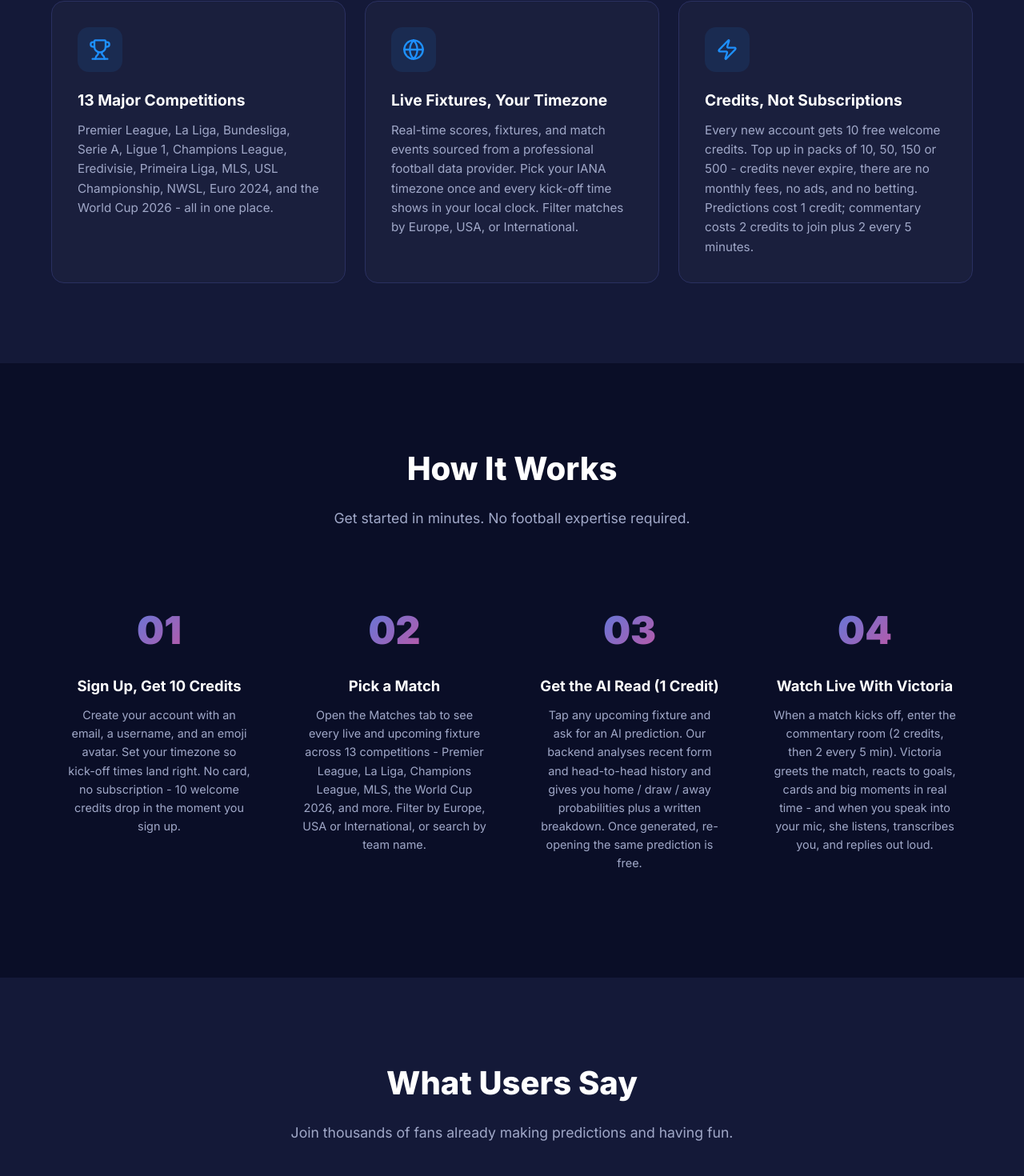
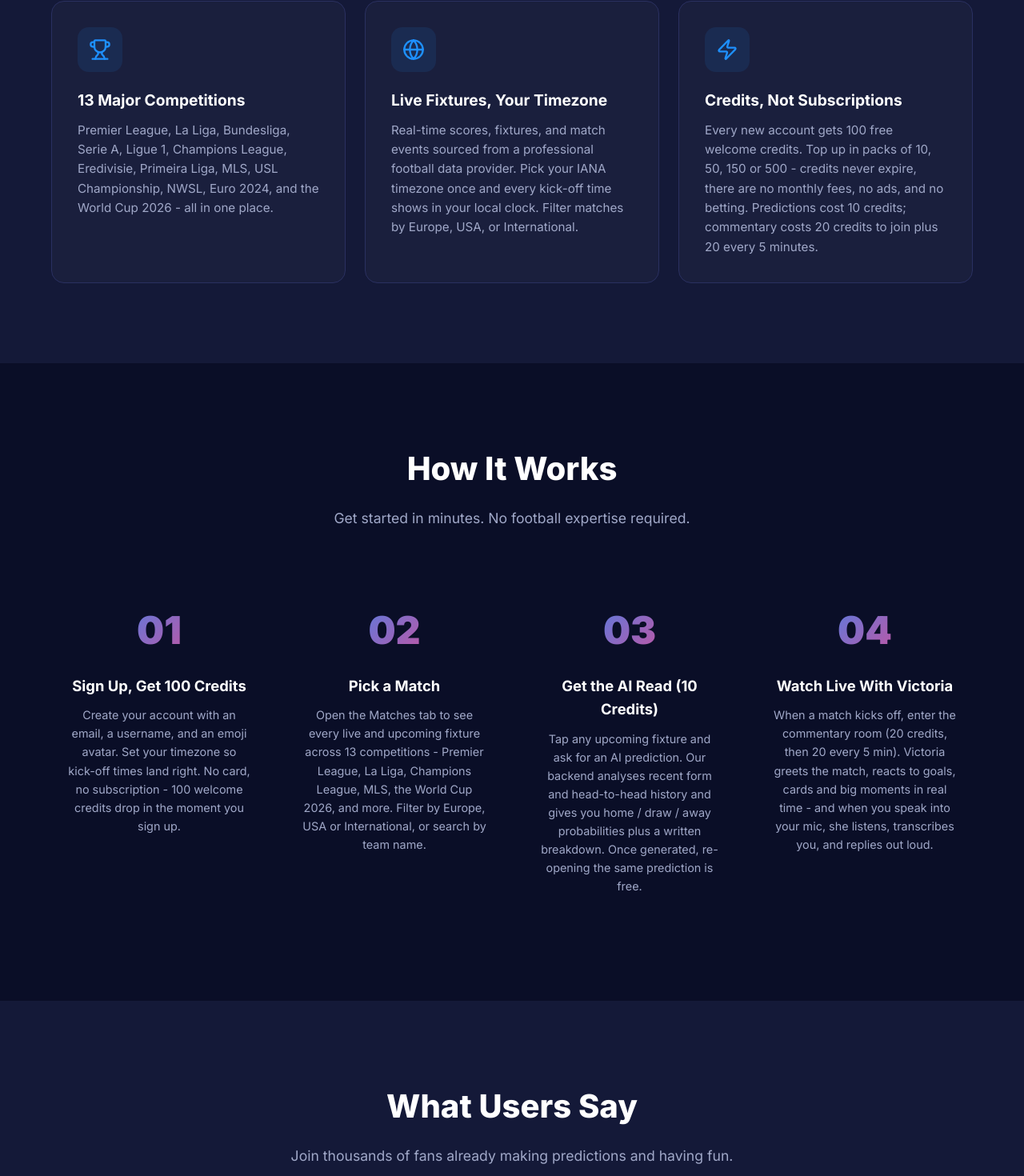
Before and after one commit to mvpcraft/web-home-task, a React (Vite) app: page / in a window 1280 px wide. Shown: the part 1372-2842 px from the top of the page at 80% size. Built offline with nearby package versions, Linux system fonts and the light colour scheme; no server answers.

Commit message:
update: update credit logic

```diff
--- a/src/pages/Home.tsx
+++ b/src/pages/Home.tsx
@@ -42,16 +42,16 @@ const features = [
     icon: <Zap size={28} />,
     title: 'Credits, Not Subscriptions',
     description:
-      'Every new account gets 10 free welcome credits. Top up in packs of 10, 50, 150 or 500 - credits never expire, there are no monthly fees, no ads, and no betting. Predictions cost 1 credit; commentary costs 2 credits to join plus 2 every 5 minutes.',
+      'Every new account gets 100 free welcome credits. Top up in packs of 10, 50, 150 or 500 - credits never expire, there are no monthly fees, no ads, and no betting. Predictions cost 10 credits; commentary costs 20 credits to join plus 20 every 5 minutes.',
   },
 ]
 
 const howItWorks = [
   {
     step: '01',
-    title: 'Sign Up, Get 10 Credits',
+    title: 'Sign Up, Get 100 Credits',
     description:
-      'Create your account with an email, a username, and an emoji avatar. Set your timezone so kick-off times land right. No card, no subscription - 10 welcome credits drop in the moment you sign up.',
+      'Create your account with an email, a username, and an emoji avatar. Set your timezone so kick-off times land right. No card, no subscription - 100 welcome credits drop in the moment you sign up.',
   },
   {
     step: '02',
@@ -61,7 +61,7 @@ const howItWorks = [
   },
   {
     step: '03',
-    title: 'Get the AI Read (1 Credit)',
+    title: 'Get the AI Read (10 Credits)',
     description:
       'Tap any upcoming fixture and ask for an AI prediction. Our backend analyses recent form and head-to-head history and gives you home / draw / away probabilities plus a written breakdown. Once generated, re-opening the same prediction is free.',
   },
@@ -69,7 +69,7 @@ const howItWorks = [
     step: '04',
     title: 'Watch Live With Victoria',
     description:
-      'When a match kicks off, enter the commentary room (2 credits, then 2 every 5 min). Victoria greets the match, reacts to goals, cards and big moments in real time - and when you speak into your mic, she listens, transcribes you, and replies out loud.',
+      'When a match kicks off, enter the commentary room (20 credits, then 20 every 5 min). Victoria greets the match, reacts to goals, cards and big moments in real time - and when you speak into your mic, she listens, transcribes you, and replies out loud.',
   },
 ]
 
@@ -84,7 +84,7 @@ const faqs = [
   },
   {
     q: 'How do AI match predictions work?',
-    a: 'When you open a fixture, you can request an AI prediction. Our backend analyses team form, head-to-head history, and live data from our football data provider, then generates win / draw / loss probabilities along with a written analysis explaining the reasoning. Each prediction costs 1 credit and is cached, so re-opening the same prediction later is free.',
+    a: 'When you open a fixture, you can request an AI prediction. Our backend analyses team form, head-to-head history, and live data from our football data provider, then generates win / draw / loss probabilities along with a written analysis explaining the reasoning. Each prediction costs 10 credits and is cached, so re-opening the same prediction later is free.',
   },
   {
     q: 'Which leagues and competitions are covered?',
@@ -92,7 +92,7 @@ const faqs = [
   },
   {
     q: 'Is the app free to use?',
-    a: 'The app is free to download and every new account starts with 10 free welcome credits. Core features use a credit-based system: AI predictions cost 1 credit per match, and live commentary with Victoria costs 2 credits to start a session plus 2 credits every 5 minutes you stay in it. Credits are purchased via in-app purchase in packs of 10, 50, 150 or 500, and they never expire.',
+    a: 'The app is free to download and every new account starts with 100 free welcome credits. Core features use a credit-based system: AI predictions cost 10 credits per match, and live commentary with Victoria costs 20 credits to start a session plus 20 credits every 5 minutes you stay in it. Credits are purchased via in-app purchase in packs of 10, 50, 150 or 500, and they never expire.',
   },
   {
     q: 'When can I use Victoria\u2019s live commentary?',
@@ -323,7 +323,7 @@ export default function Home() {
             <TrendingUp size={48} className={styles.ctaIcon} />
             <h2>Ready for the Next Kick-Off?</h2>
             <p>
-              Download PlayByPlay Anime, claim your 10 welcome credits, and
+              Download PlayByPlay Anime, claim your 100 welcome credits, and
               meet Victoria in the commentary room when the next live match
               begins. Available on iOS and Android.
             </p>
--- a/src/pages/Join/Join.tsx
+++ b/src/pages/Join/Join.tsx
@@ -84,7 +84,7 @@ export default function Join() {
         the World Cup 2026.
       </p>
 
-      {/* Above-the-fold CTA. The label names the concrete reward (10 credits)
+      {/* Above-the-fold CTA. The label names the concrete reward (100 credits)
           instead of the vague "Get started" because audits keep flagging
           benefit-led copy as the single biggest CTA conversion lever. */}
       <div className={styles.topCtaRow}>
@@ -99,7 +99,7 @@ export default function Join() {
             })
           }
         >
-          Get 10 free credits
+          Get 100 free credits
           <ArrowRight size={18} />
         </Link>
         <p className={styles.ctaHint}>
@@ -232,7 +232,7 @@ export default function Join() {
             })
           }
         >
-          Get 10 free credits
+          Get 100 free credits
           <ArrowRight size={18} />
         </Link>
       </div>
--- a/src/pages/Join/LiveMatch.tsx
+++ b/src/pages/Join/LiveMatch.tsx
@@ -81,7 +81,7 @@ export default function LiveMatch() {
             <CheckCircle2 size={16} />
           </span>
           <span>
-            <strong>2 credits to enter</strong>, then 2 credits every 5 minutes
+            <strong>20 credits to enter</strong>, then 20 credits every 5 minutes
             you stay in the session.
           </span>
         </li>
--- a/src/pages/Join/Signup.tsx
+++ b/src/pages/Join/Signup.tsx
@@ -66,7 +66,7 @@ export default function Signup() {
           setInviter({
             username: data.inviter.username,
             avatar: data.inviter.avatar,
-            bonusCredits: data.bonusCredits ?? 10,
+            bonusCredits: data.bonusCredits ?? 100,
           })
         }
       } catch {
@@ -166,7 +166,7 @@ export default function Signup() {
     <div className={styles.card}>
       <h1 className={styles.title}>Create your free account</h1>
       <p className={styles.lede}>
-        10 welcome credits will be waiting on your account. No card required.
+        100 welcome credits will be waiting on your account. No card required.
       </p>
 
       {inviter && (
--- a/src/pages/Join/Welcome.tsx
+++ b/src/pages/Join/Welcome.tsx
@@ -37,7 +37,7 @@ export default function Welcome() {
 
         <div className={styles.badgeRow}>
           <span className={styles.badge}>
-            <Gift size={14} /> 10 welcome credits added
+            <Gift size={14} /> 100 welcome credits added
           </span>
           <span className={styles.badge}>
             <Sparkles size={14} /> Account ready
@@ -46,7 +46,7 @@ export default function Welcome() {
 
         <h1 className={styles.welcomeTitle}>Welcome aboard, {displayName}!</h1>
         <p className={styles.welcomeSub}>
-          Your PlayByPlay Anime account is ready and your 10 free credits are
+          Your PlayByPlay Anime account is ready and your 100 free credits are
           waiting. Install the app on your phone and sign in{' '}
           {email ? (
             <>
@@ -115,7 +115,7 @@ export default function Welcome() {
 
       <div className={styles.signinHint}>
         <strong>Tip.</strong> On your phone, open PlayByPlay Anime, tap{' '}
-        <strong>Sign In</strong>, and enter the same email and password you used to register. Your 10 welcome credits will be ready on the Credits tab.
+        <strong>Sign In</strong>, and enter the same email and password you used to register. Your 100 welcome credits will be ready on the Credits tab.
       </div>
 
       <Link to="/" className={styles.backLink}>
--- a/src/pages/Terms.tsx
+++ b/src/pages/Terms.tsx
@@ -89,13 +89,13 @@ export default function Terms() {
           <h3>5.2 What credits are used for</h3>
           <ul>
             <li>
-              <strong>AI match prediction:</strong> 1 credit per fixture.
+              <strong>AI match prediction:</strong> 10 credits per fixture.
               Once generated, re-opening the same prediction for the same
               match is free for you.
             </li>
             <li>
-              <strong>Live commentary with Victoria:</strong> 2 credits to
-              enter a live-match commentary room, plus 2 additional credits
+              <strong>Live commentary with Victoria:</strong> 20 credits to
+              enter a live-match commentary room, plus 20 additional credits
               for every 5 minutes you remain in the session.
             </li>
           </ul>
```
